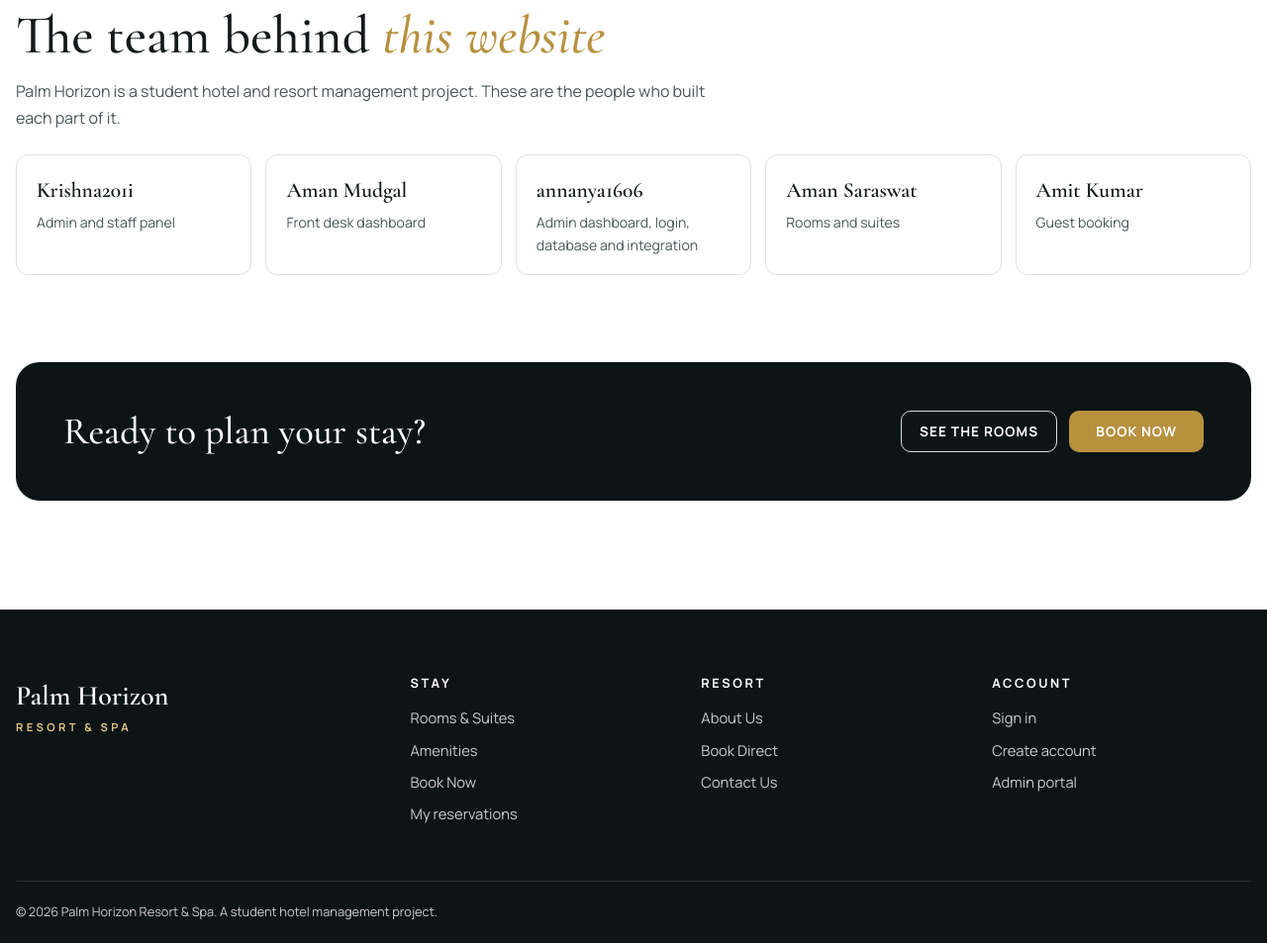
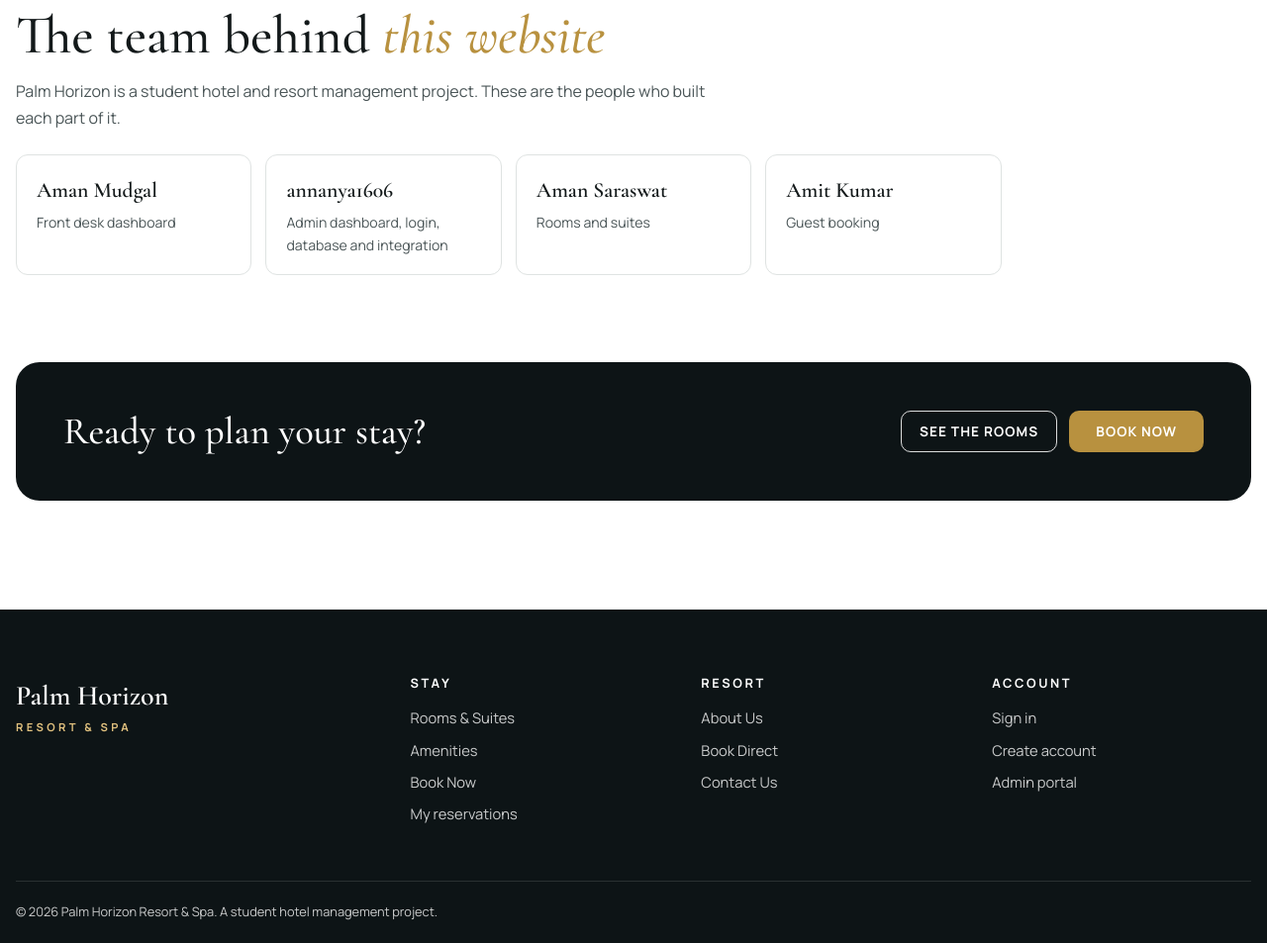
Before and after one commit to aman0723/hotel-resort-and-management, a website with bundled scripts: page public/about.html in a window 1280 px wide. Shown: the part 1782-2735 px from the top of the page at 99% size. Built offline with nearby package versions, Linux system fonts and the light colour scheme; no server answers.

Commit message:
docs: remove Krishna201i from the team credits
Removed from the README team table and the About page team list.

```diff
--- a/public/about.html
+++ b/public/about.html
@@ -80,7 +80,6 @@
             <h2 class="section-title align-left">The team behind <em>this website</em></h2>
             <p class="section-lead">Palm Horizon is a student hotel and resort management project. These are the people who built each part of it.</p>
             <ul class="team-grid">
-                <li><strong>Krishna201i</strong><span>Admin and staff panel</span></li>
                 <li><strong>Aman Mudgal</strong><span>Front desk dashboard</span></li>
                 <li><strong>annanya1606</strong><span>Admin dashboard, login, database and integration</span></li>
                 <li><strong>Aman Saraswat</strong><span>Rooms and suites</span></li>
```
Also changed, not shown: README.md.
